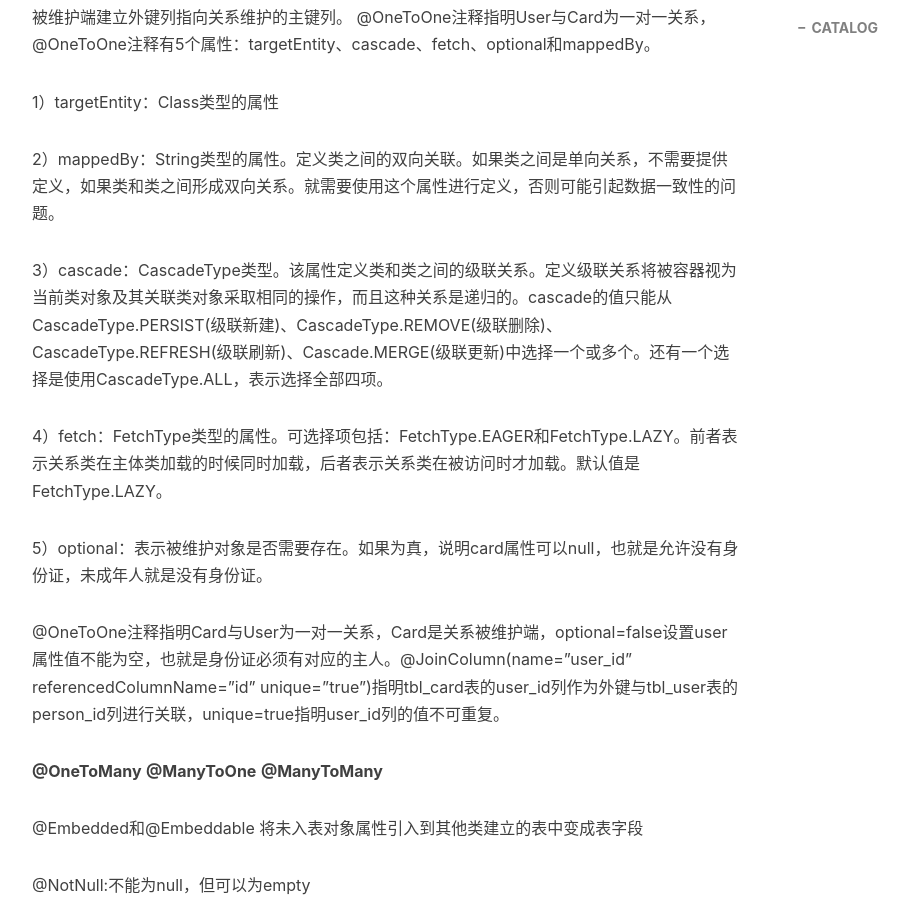
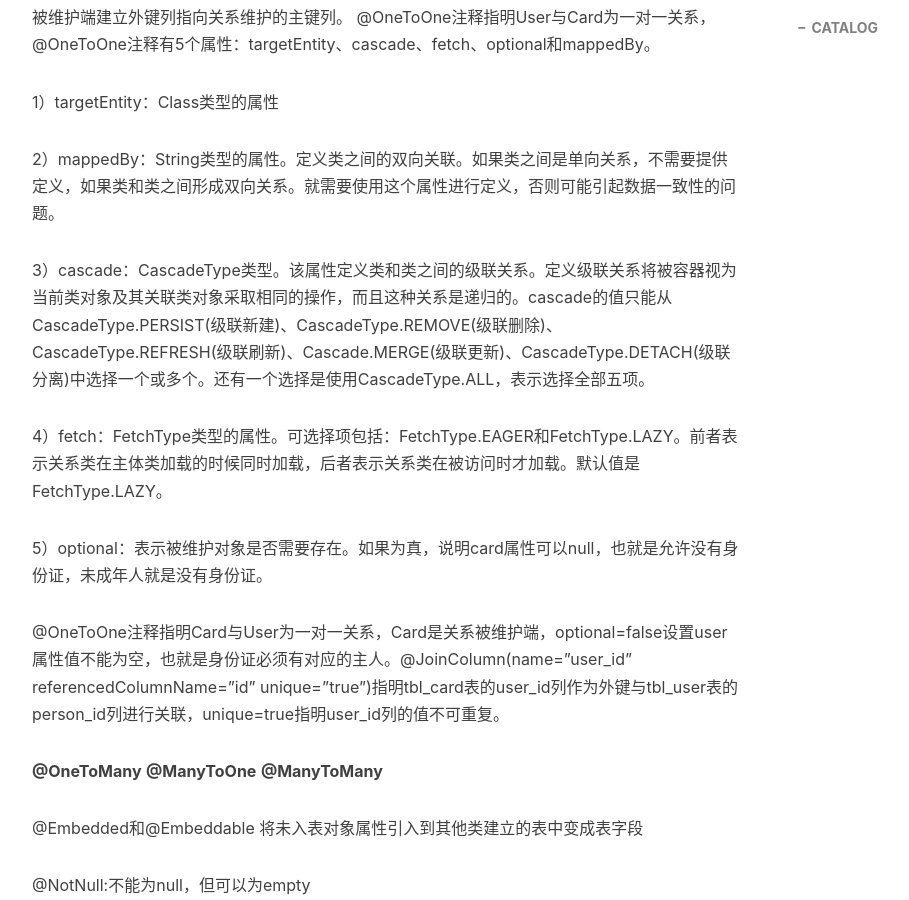
Before and after one commit to Pancratius/pancratius.github.io, a Jekyll site: the page built from _posts/2018-07-19-Spring注解.md, in a window 1280 px wide and 900 px high, scrolled down 1984 px. Shown: the whole window, without its empty margins (233-1142 px from the left). Built offline with Jekyll 4.4.1, drawn with Linux system fonts in a browser that asks for light colours; nearby versions of some CDN libraries; comment, search, counter and statistics services are not loaded.

Commit message:
Update 2018-07-19-Spring注解.md

```diff
--- a/_posts/2018-07-19-Spring注解.md
+++ b/_posts/2018-07-19-Spring注解.md
@@ -72,7 +72,7 @@ tags:
 
 2）mappedBy：String类型的属性。定义类之间的双向关联。如果类之间是单向关系，不需要提供定义，如果类和类之间形成双向关系。就需要使用这个属性进行定义，否则可能引起数据一致性的问题。
 
-3）cascade：CascadeType类型。该属性定义类和类之间的级联关系。定义级联关系将被容器视为当前类对象及其关联类对象采取相同的操作，而且这种关系是递归的。cascade的值只能从CascadeType.PERSIST(级联新建)、CascadeType.REMOVE(级联删除)、CascadeType.REFRESH(级联刷新)、Cascade.MERGE(级联更新)中选择一个或多个。还有一个选择是使用CascadeType.ALL，表示选择全部四项。
+3）cascade：CascadeType类型。该属性定义类和类之间的级联关系。定义级联关系将被容器视为当前类对象及其关联类对象采取相同的操作，而且这种关系是递归的。cascade的值只能从CascadeType.PERSIST(级联新建)、CascadeType.REMOVE(级联删除)、CascadeType.REFRESH(级联刷新)、Cascade.MERGE(级联更新)、CascadeType.DETACH(级联分离)中选择一个或多个。还有一个选择是使用CascadeType.ALL，表示选择全部五项。
 
 4）fetch：FetchType类型的属性。可选择项包括：FetchType.EAGER和FetchType.LAZY。前者表示关系类在主体类加载的时候同时加载，后者表示关系类在被访问时才加载。默认值是FetchType.LAZY。
 
```
